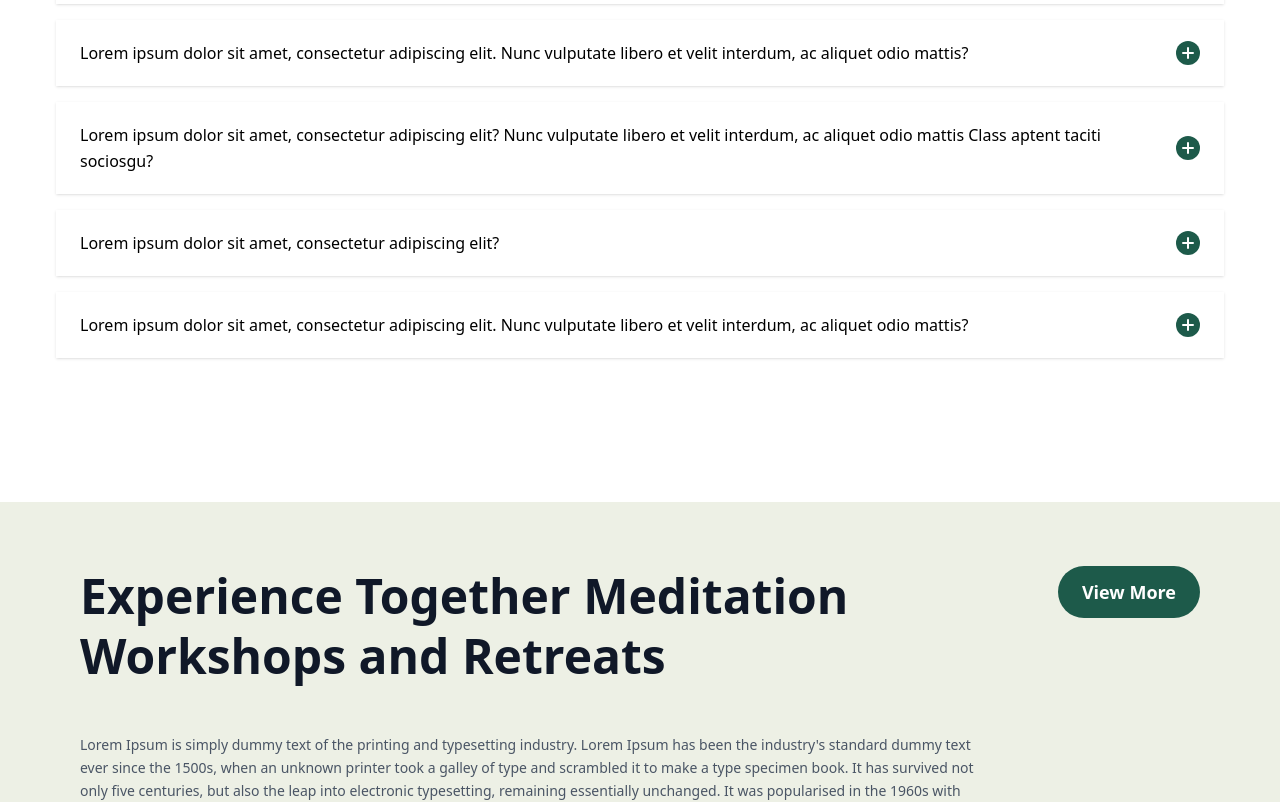
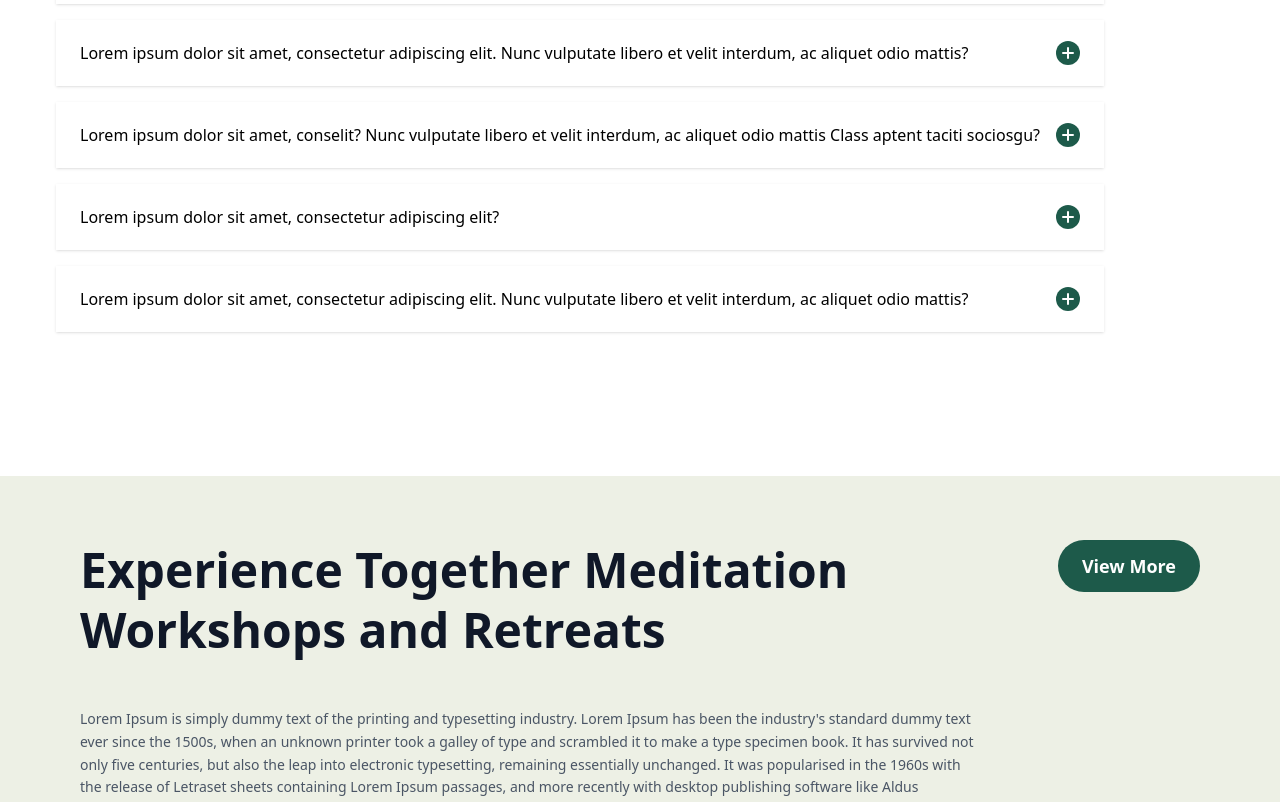
Before and after one commit to dev-nasir/health_wellness, a React (Vite) app: page / in a window 1280 px wide. Shown: the part 5820-6622 px from the top of the page. Built offline with nearby package versions, Linux system fonts and the light colour scheme.

Commit message:
addad style

```diff
--- a/src/pages/landing/FaqSection.tsx
+++ b/src/pages/landing/FaqSection.tsx
@@ -1,46 +1,54 @@
+
 import {
   Accordion,
   AccordionContent,
   AccordionItem,
   AccordionTrigger,
-} from "../../components/ui/accordion" ;
+} from "../../components/ui/accordion";
 
 const faqData = [
   {
     id: "item-1",
     question: "Lorem ipsum dolor sit amet, consectetur adipiscing elit?",
-    answer: "Lorem ipsum dolor sit amet, consectetur adipiscing elit. Nunc vulputate libero et velit interdum, ac aliquet odio mattis. Class aptent taciti sociosqu ad litora torquent per conubia nostra, per inceptos himenaeos. Curabitur tempus urna at turpis condimentum lobortis. Ut commodo efficitur neque lorem ipsum dolor sit amet, consectetur adipiscing elit. Nunc vulputate libero et velit interdum, ac aliquet odio mattis. Class aptent taciti sociosqu ad litora torquent per conubia nostra, per inceptos himenaeos. Curabitur tempus urna at turpis condimentum lobortis. Ut commodo efficitur neque."
+    answer:
+      "Lorem ipsum dolor sit amet, consectetur adipiscing elit. Nunc vulputate libero et velit interdum, ac aliquet odio mattis.",
   },
   {
     id: "item-2",
-    question: "Lorem ipsum dolor sit amet, consectetur adipiscing elit. Nunc vulputate libero et velit interdum, ac aliquet odio mattis?",
-    answer: "Lorem ipsum dolor sit amet, consectetur adipiscing elit. Nunc vulputate libero et velit interdum, ac aliquet odio mattis. Class aptent taciti sociosqu ad litora torquent per conubia nostra, per inceptos himenaeos."
+    question:
+      "Lorem ipsum dolor sit amet, consectetur adipiscing elit. Nunc vulputate libero et velit interdum, ac aliquet odio mattis?",
+    answer:
+      "Lorem ipsum dolor sit amet, consectetur adipiscing elit. Nunc vulputate libero et velit interdum, ac aliquet odio mattis.",
   },
   {
     id: "item-3",
-    question: "Lorem ipsum dolor sit amet, consectetur adipiscing elit? Nunc vulputate libero et velit interdum, ac aliquet odio mattis Class aptent taciti sociosgu?",
-    answer: "Lorem ipsum dolor sit amet, consectetur adipiscing elit. Nunc vulputate libero et velit interdum, ac aliquet odio mattis. Class aptent taciti sociosqu ad litora torquent per conubia nostra, per inceptos himenaeos."
+    question:
+      "Lorem ipsum dolor sit amet, conselit? Nunc vulputate libero et velit interdum, ac aliquet odio mattis Class aptent taciti sociosgu?",
+    answer:
+      "Lorem ipsum dolor sit amet, consectetur adipiscing elit. Nunc vulputate libero et velit interdum, ac aliquet odio mattis.",
   },
   {
     id: "item-4",
     question: "Lorem ipsum dolor sit amet, consectetur adipiscing elit?",
-    answer: "Lorem ipsum dolor sit amet, consectetur adipiscing elit. Nunc vulputate libero et velit interdum, ac aliquet odio mattis. Class aptent taciti sociosqu ad litora torquent per conubia nostra, per inceptos himenaeos."
+    answer:
+      "Lorem ipsum dolor sit amet, consectetur adipiscing elit. Nunc vulputate libero et velit interdum, ac aliquet odio mattis.",
   },
   {
     id: "item-5",
-    question: "Lorem ipsum dolor sit amet, consectetur adipiscing elit. Nunc vulputate libero et velit interdum, ac aliquet odio mattis?",
-    answer: "Lorem ipsum dolor sit amet, consectetur adipiscing elit. Nunc vulputate libero et velit interdum, ac aliquet odio mattis. Class aptent taciti sociosqu ad litora torquent per conubia nostra, per inceptos himenaeos."
-  }
+    question:
+      "Lorem ipsum dolor sit amet, consectetur adipiscing elit. Nunc vulputate libero et velit interdum, ac aliquet odio mattis?",
+    answer:
+      "Lorem ipsum dolor sit amet, consectetur adipiscing elit. Nunc vulputate libero et velit interdum, ac aliquet odio mattis.",
+  },
 ];
 
 const FaqSection = () => {
   return (
-
     <div className="w-full max-w-7xl mx-auto py-8 px-4 xl:py-16">
-      <h2 className="text-3xl md:text-4xl font-bold text-center mb-12 text-foreground">
+      <h2 className="text-2xl md:text-4xl font-bold text-center mb-12 text-foreground">
         Frequently Asked Questions
       </h2>
-       <div className="relative container mx-auto px-8 xl:px-10 py-4 xl:py-16 flex flex-col lg:flex-row  items-center">
+      <div className="relative container mx-auto px-8 xl:px-10 py-4 xl:py-16 flex flex-col lg:flex-row items-center">
         <div className="space-y-4">
           <Accordion type="single" collapsible className="w-full">
             {faqData.map((faq) => (
@@ -51,19 +59,25 @@ const FaqSection = () => {
               >
                 <AccordionTrigger
                   hideChevron
-                className="px-6 py-5 text-left hover:no-underline transition-colors duration-200 [&[data-state=open]>.accordion-icon]:rotate-45"
+                  className="px-6 py-5 text-left hover:no-underline transition-colors duration-200"
                 >
                   <div className="flex items-center justify-between w-full">
-                  <span className="text-base font-medium text-foreground pr-4 leading-relaxed">
+                    <span className="text-base font-medium text-foreground pr-4 leading-relaxed hover:font-bold hover:no-underline">
                       {faq.question}
                     </span>
-                  <div className="accordion-icon flex-shrink-0 w-6 h-6 rounded-full bg-background flex items-center justify-center transition-transform duration-200">
+                    <div
+                      className="accordion-icon flex-shrink-0 w-6 h-6 rounded-full bg-background flex items-center justify-center transition-transform duration-200"
+                      style={{
+                        transition: "transform 0.2s ease",
+                        cursor: "pointer",
+                      }}
+                    >
                       <svg
                         width="12"
                         height="12"
                         viewBox="0 0 12 12"
                         fill="none"
-                      className="text-white"
+                        className="text-white transition-transform duration-200"
                       >
                         <path
                           d="M6 1V11M1 6H11"
@@ -76,9 +90,7 @@ const FaqSection = () => {
                   </div>
                 </AccordionTrigger>
                 <AccordionContent className="px-6 pb-6 pt-2">
-                <p className="text-heading leading-relaxed">
-                  {faq.answer}
-                </p>
+                  <p className="text-heading leading-relaxed">{faq.answer}</p>
                 </AccordionContent>
               </AccordionItem>
             ))}
--- a/src/pages/landing/FooterSection.tsx
+++ b/src/pages/landing/FooterSection.tsx
@@ -1,4 +1,3 @@
-
 import { FaFacebook, FaInstagram, FaLinkedin, FaPhoneAlt } from "react-icons/fa";
 import { FaArrowRightLong, FaXTwitter } from "react-icons/fa6";
 import { FiMapPin } from "react-icons/fi";
@@ -13,23 +12,23 @@ export default function Footer() {
       }}
     >
       {/* Main footer content */}
-      <div className="max-w-7xl mx-auto px-6 py-16 ">
-        <div className="grid grid-cols-1 lg:grid-cols-3 gap-12">
+      <div className="max-w-7xl mx-auto px-6 py-16">
+        <div className="grid grid-cols-1 sm:grid-cols-2 lg:grid-cols-3 gap-12">
           {/* Logo and Newsletter Section */}
-          <div className="lg:col-span-1">
+          <div className="sm:col-span-1 lg:col-span-1">
             <div className="mb-8">
               {/* Logo */}
-              <div className="flex ">
+              <div className="flex justify-center sm:justify-start">
                 <img
                   src="/footer_logo.png" // Path to your logo
                   alt="Logo"
-                  className="h-30 w-auto " // TailwindCSS classes to control size
+                  className="h-30 w-auto" // TailwindCSS classes to control size
                 />
               </div>
 
               {/* Newsletter signup */}
               <div className="mb-8">
-                <p className="text-white mb-6 leading-relaxed">
+                <p className="text-white mb-6 leading-relaxed text-center sm:text-left">
                   Join our healthy community! Sign up for expert wellness tips
                   and early access to everything Jazala Wellness.
                 </p>
@@ -47,10 +46,11 @@ export default function Footer() {
               </div>
             </div>
           </div>
+
           {/* Company Links */}
-          <div className="lg:col-span-1  mx-auto">
-            <h3 className="text-xl font-semibold text-white mb-6">Company</h3>
-            <ul className="space-y-4">
+          <div className="sm:col-span-1 lg:col-span-1 mx-auto">
+            <h3 className="text-xl font-semibold text-white mb-6 text-center sm:text-left">Company</h3>
+            <ul className="space-y-4 text-center sm:text-left">
               <li>
                 <a
                   href="#"
@@ -101,13 +101,14 @@ export default function Footer() {
               </li>
             </ul>
           </div>
+
           {/* Contact Information */}
-          <div className="lg:col-span-1">
-            <h3 className="text-xl font-semibold text-white mb-6">
+          <div className="sm:col-span-1 lg:col-span-1">
+            <h3 className="text-xl font-semibold text-white mb-6 text-center sm:text-left">
               Contact Information
             </h3>
-            <div className="space-y-4">
-              <div className="flex items-start space-x-3">
+            <div className="space-y-4 text-center sm:text-left">
+              <div className="flex items-start space-x-3 justify-center sm:justify-start">
                 <FiMapPin
                   className="text-white mt-1 flex-shrink-0"
                   size={18}
@@ -116,13 +117,13 @@ export default function Footer() {
                   Location: KLLG St. No 99, Pku City, ID 28289
                 </span>
               </div>
-              <div className="flex items-center space-x-3">
+              <div className="flex items-center space-x-3 justify-center sm:justify-start">
                 <TfiEmail className="text-white flex-shrink-0" size={18} />
                 <span className="text-white">
                   Email: info@jazalawellness.com
                 </span>
               </div>
-              <div className="flex items-center space-x-3">
+              <div className="flex items-center space-x-3 justify-center sm:justify-start">
                 <FaPhoneAlt className="text-white flex-shrink-0" size={18} />
                 <span className="text-white">Phone Number: +1234567890</span>
               </div>
@@ -130,12 +131,13 @@ export default function Footer() {
           </div>
         </div>
       </div>
+
       {/* Bottom section with social media and copyright */}
-      <div className=" bg-bg">
+      <div className="bg-bg">
         <div className="max-w-7xl mx-auto px-6 py-6">
           <div className="flex flex-col md:flex-row justify-between items-center space-y-4 md:space-y-0">
             {/* Social Media Icons */}
-            <div className="flex space-x-4">
+            <div className="flex space-x-4 justify-center sm:justify-start">
               <a
                 href="#"
                 className="text-white hover:text-white transition-colors"
@@ -163,7 +165,7 @@ export default function Footer() {
             </div>
             {/* Legal Links and Copyright */}
             <div className="flex flex-col md:flex-row items-center space-y-2 md:space-y-0 md:space-x-6 text-sm text-white">
-              <div className="flex space-x-6">
+              <div className="flex space-x-6 justify-center sm:justify-start">
                 <a href="#" className="hover:text-white transition-colors">
                   Copyright
                 </a>
@@ -180,5 +182,5 @@ export default function Footer() {
         </div>
       </div>
     </footer>
-  )
+  );
 }
```
Lines whose indentation alone changed are shown as unchanged.
